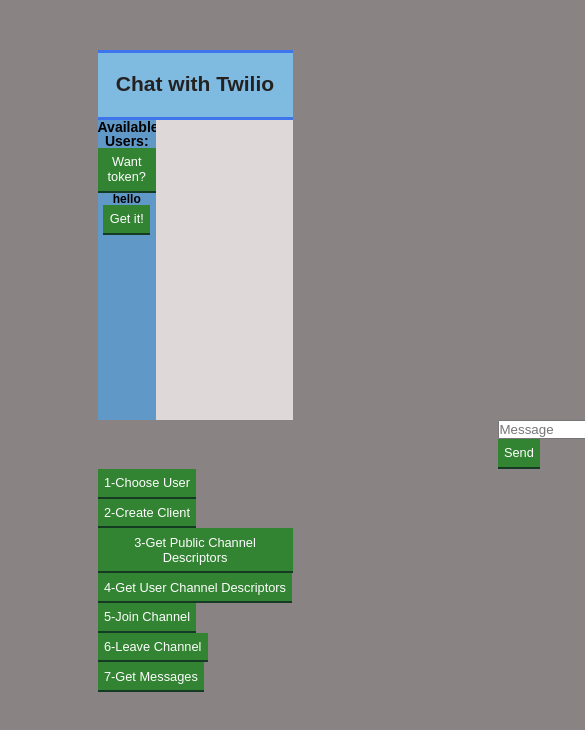
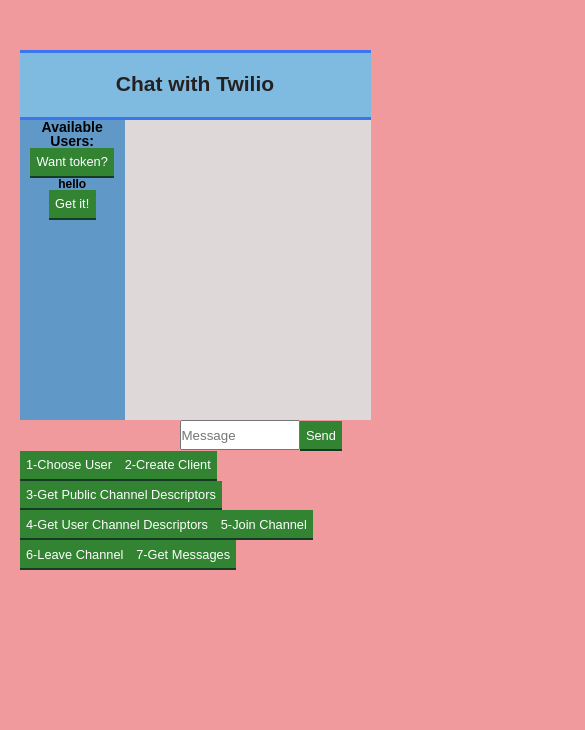
Before and after one commit to ifaidros/chat-twilio-react, a React app in the folder frontend/: page / in a window 390 px wide. Shown: the top 730 px of the page, 585 px wide, since content can reach past the window. Built offline with nearby package versions, Linux system fonts and the light colour scheme.

Commit message:
Initial commit

```diff
--- a/frontend/src/components/App.css
+++ b/frontend/src/components/App.css
@@ -35,3 +35,14 @@
 option {
   cursor: pointer;
 }
+
+
+/* Mobile Styles */
+@media only screen and (max-width: 450px) {
+  body{
+      background-color: #F09A9D;
+  }
+  .container{
+      width: 90%;
+  }
+}
--- a/frontend/src/components/Buttons.js
+++ b/frontend/src/components/Buttons.js
@@ -10,7 +10,7 @@
 
   render() {
     return (
-      <div className="buttons">
+      <div id="buttons">
             <button id="btnGetToken">1-Choose User</button>
             <button id="btnCreateClientGetToken">2-Create Client</button>
             <button id="btnGetPublicChannelDescr">3-Get Public Channel Descriptors</button>
--- a/frontend/src/components/MessageForm.css
+++ b/frontend/src/components/MessageForm.css
@@ -1,4 +1,15 @@
-#message-form{
+#message-form {
     clear: both;
     margin-left: 200px;
 }
+
+/* Mobile Styles */
+@media only screen and (max-width: 450px) {
+#message-form {
+    margin-left: 80px;
+}
+#input_txt {
+    width: 120px;
+    height: 30px;
+}
+}
--- a/frontend/src/components/MessageForm.js
+++ b/frontend/src/components/MessageForm.js
@@ -17,7 +17,7 @@
   render() {
     return (
       <div id="message-form">
-        <form id="message-form" autocomplete="off" onSubmit={this.onSubmit}>
+        <form id="message-form" autoComplete="off" onSubmit={this.onSubmit}>
           <input
            id="input_txt"
            name="message"
```
Also changed, not shown: frontend/src/index.css (line endings or trailing spaces).
